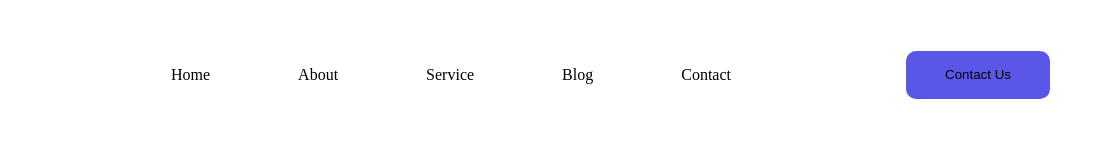
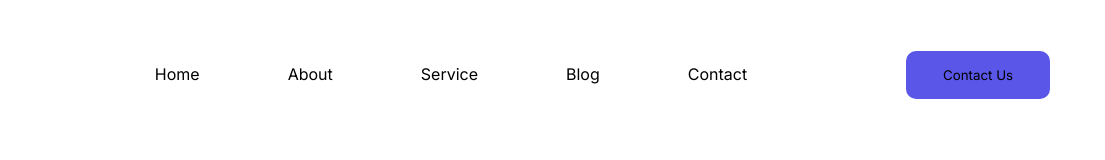
Before and after one commit to MDTanimHossain/CREATIVE, a plain HTML site: page index.html in a window 1280 px wide. Shown: the full height of the page, 175-1280 px from the left. Drawn offline with Linux system fonts and the light colour scheme.

Commit message:
google fonts added

```diff
--- a/CSS/style.css
+++ b/CSS/style.css
@@ -3,6 +3,8 @@
     margin: 0;
     padding: 0;
     box-sizing: border-box;
+    /* google font added */
+    font-family: "Inter"
 }
 ul , ol {
     list-style-type: none;
@@ -31,6 +33,7 @@
 }
 .list ul li{
     margin: 0 44px;
+    height: 22px;
 }
 .ContactUsbutton button{
     height: 48px;
--- a/index.html
+++ b/index.html
@@ -4,6 +4,11 @@
     <meta charset="UTF-8">
     <meta name="viewport" content="width=device-width, initial-scale=1.0">
     <title>Creative</title>
+    <!-- google fonts add start -->
+     <link rel="preconnect" href="https://fonts.googleapis.com">
+     <link rel="preconnect" href="https://fonts.gstatic.com" crossorigin>
+     <link href="https://fonts.googleapis.com/css2?family=Inter:ital,opsz,wght@0,14..32,100..900;1,14..32,100..900&display=swap" rel="stylesheet">
+    <!-- google fonts add end -->
     <link rel="stylesheet" href="CSS/style.css">
 </head>
 <body>
```
